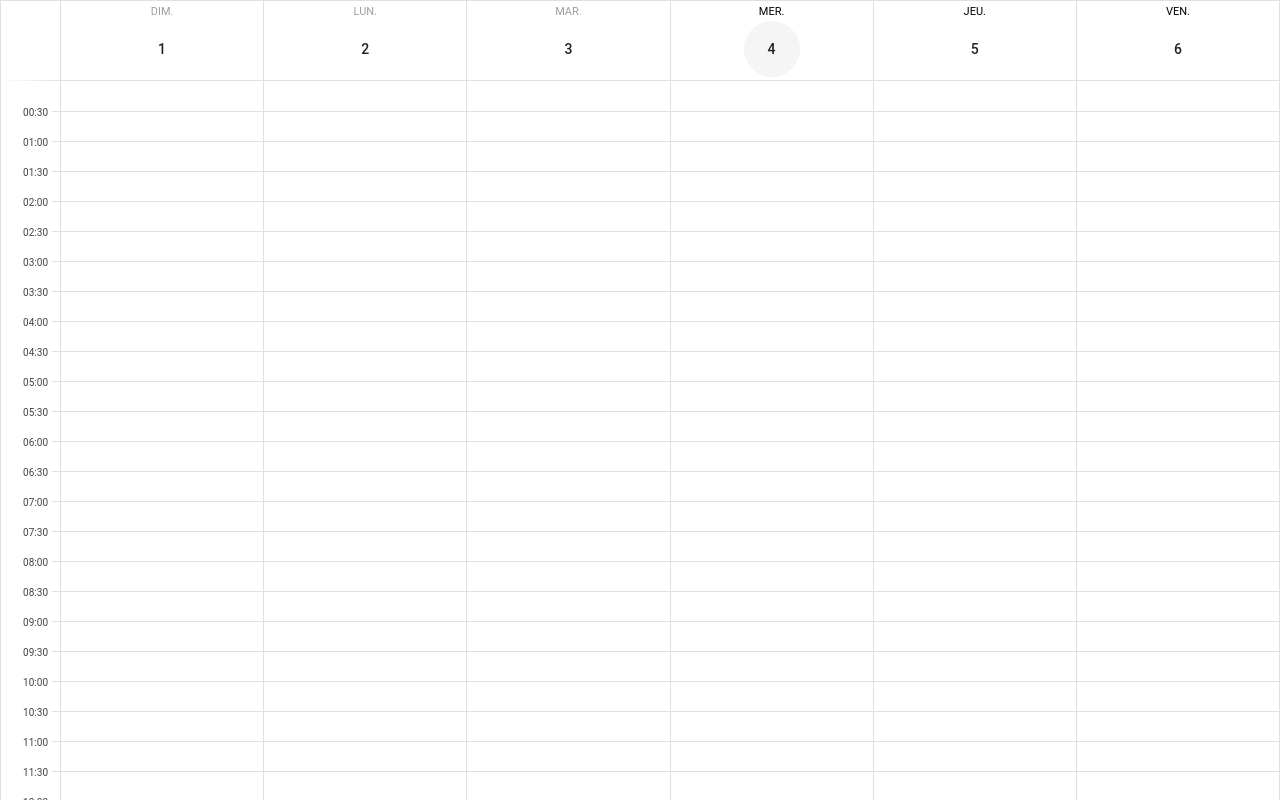
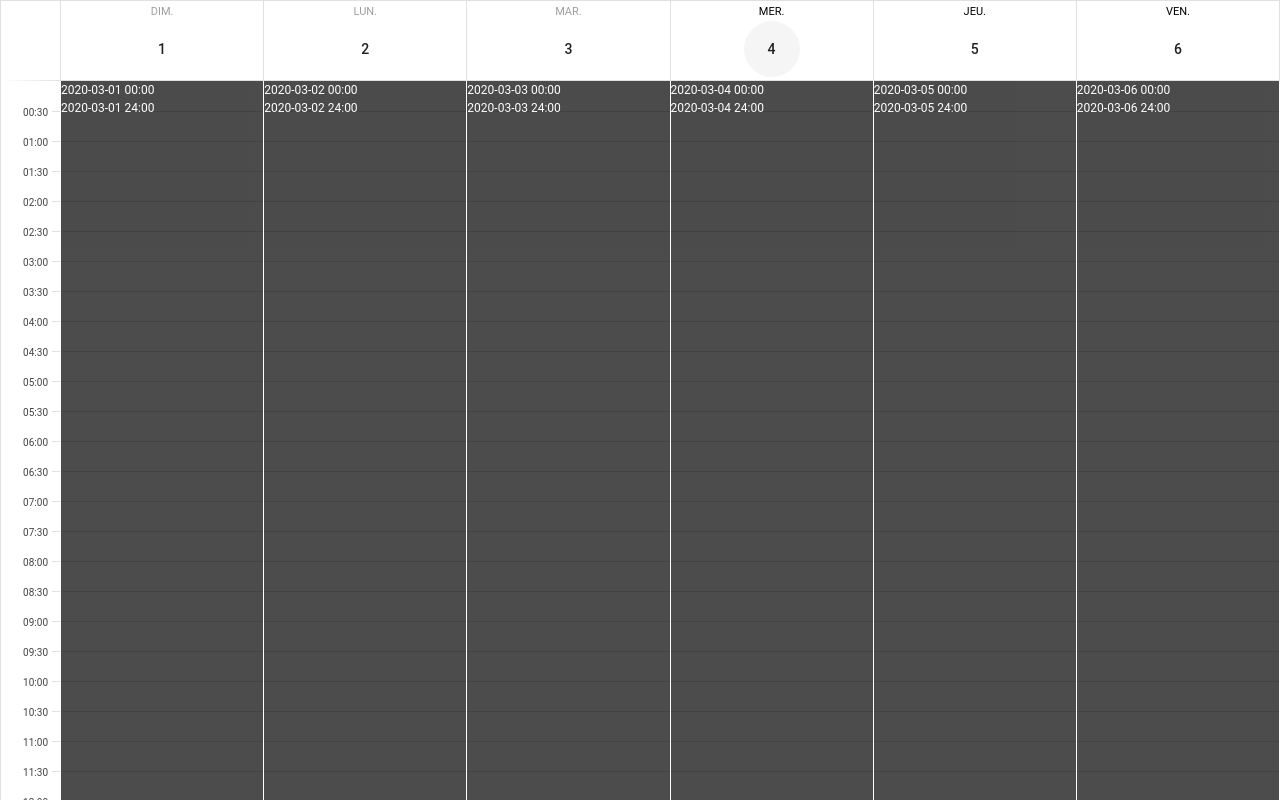
Before and after one commit to stratosphr/calendar, a Vue app: page / in a window 1280 px wide. Shown: the top 800 px of the page. Built offline with nearby package versions, Linux system fonts and the light colour scheme.

Commit message:
Styled events and set negative margins

```diff
--- a/src/components/SCalendar.vue
+++ b/src/components/SCalendar.vue
@@ -3,14 +3,29 @@
     <div style="position: relative">
       <v-calendar
           :end="end.format('YYYY-MM-DD')"
+          :events="eventsContainers"
           :interval-count="24 * 60 / intervalMinutes"
           :interval-height="intervalHeight"
           :interval-minutes="intervalMinutes"
           :short-intervals="false"
           :start="start.format('YYYY-MM-DD')"
+          event-color="transparent"
           locale="fr"
           type="custom-daily"
       >
+        <template #event="{event}">
+          <div
+              class="black fill-height"
+              style="position: relative; opacity: 0.7;"
+          >
+            <div>
+              {{event.start}}
+            </div>
+            <div>
+              {{event.end}}
+            </div>
+          </div>
+        </template>
       </v-calendar>
     </div>
   </div>
@@ -22,14 +37,27 @@
 	export default {
 		name: 's-calendar',
 
-		data: () => ({
-			intervalHeight: 30,
-			intervalMinutes: 30,
-			intervalWidth: 60
-		}),
+		data() {
+			return {
+				intervalHeight: 30,
+				intervalMinutes: 30,
+				intervalWidth: 60,
+				eventsContainers: [
+					{
+						start: '0000-01-01 00:00',
+						end: '0000-01-01 00:00'
+					}
+				],
+				events: []
+			}
+		},
 
 		created() {
 			moment.locale('fr')
+		},
+
+		mounted() {
+			this.createEventsContainers()
 		},
 
 		computed: {
@@ -39,11 +67,32 @@
 			end() {
 				return moment(this.start).add(5, 'days')
 			}
+		},
+
+		methods: {
+			createEventsContainers() {
+				for (let day = 0; day < 6; day++) {
+					const start = moment(this.start).add(day, 'days').format('YYYY-MM-DD 00:00')
+					const end = moment(start).format('YYYY-MM-DD 24:00')
+					this.eventsContainers.push({
+						start,
+						end
+					})
+				}
+			}
 		}
 
 	}
 </script>
 
-<style scoped>
+<style>
+  /*noinspection CssUnusedSymbol*/
+  .v-event-timed-container {
+    margin: -1px !important;
+  }
 
+  /*noinspection CssUnusedSymbol*/
+  .v-event-timed {
+    border-radius: 0 !important;
+  }
 </style>
```
